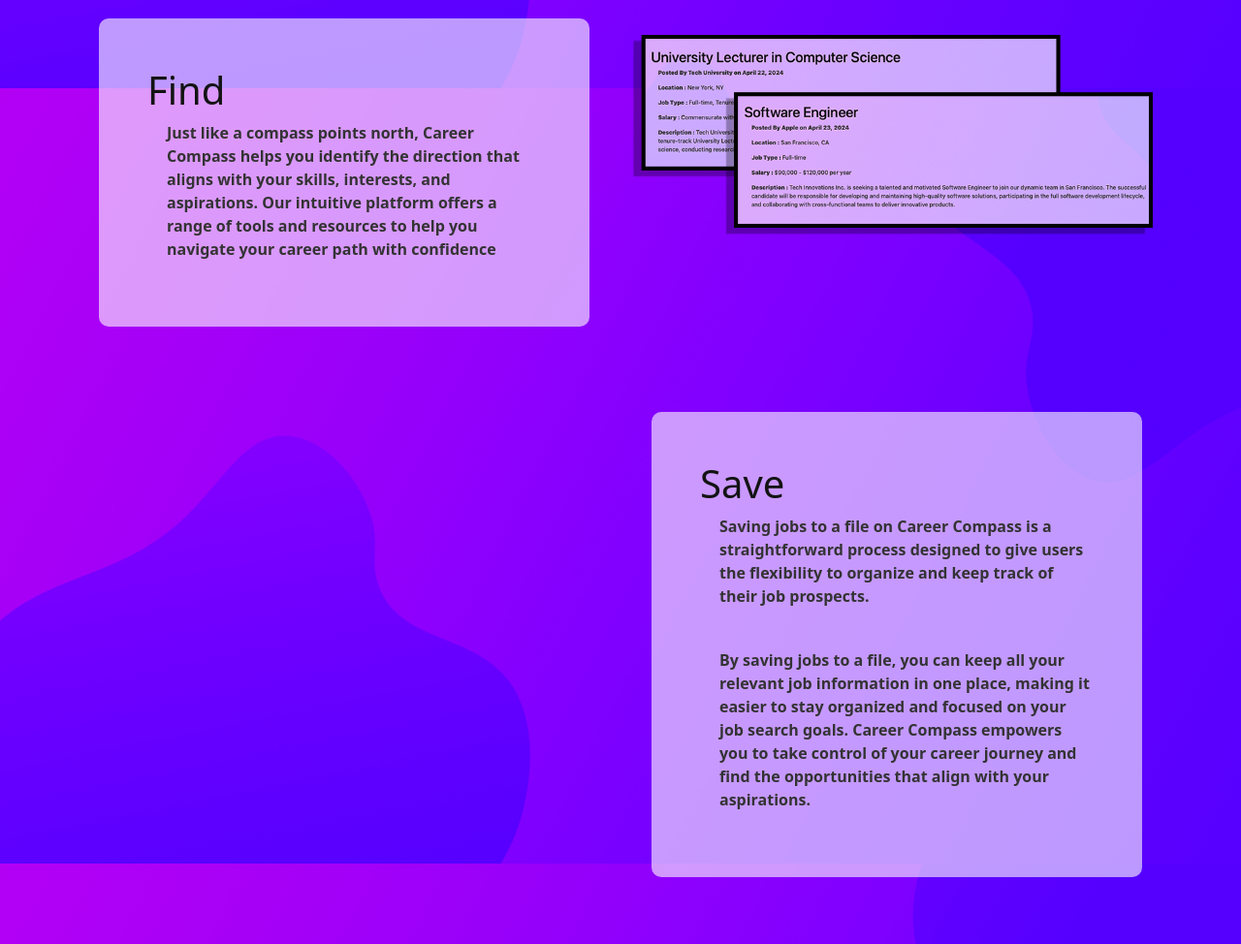
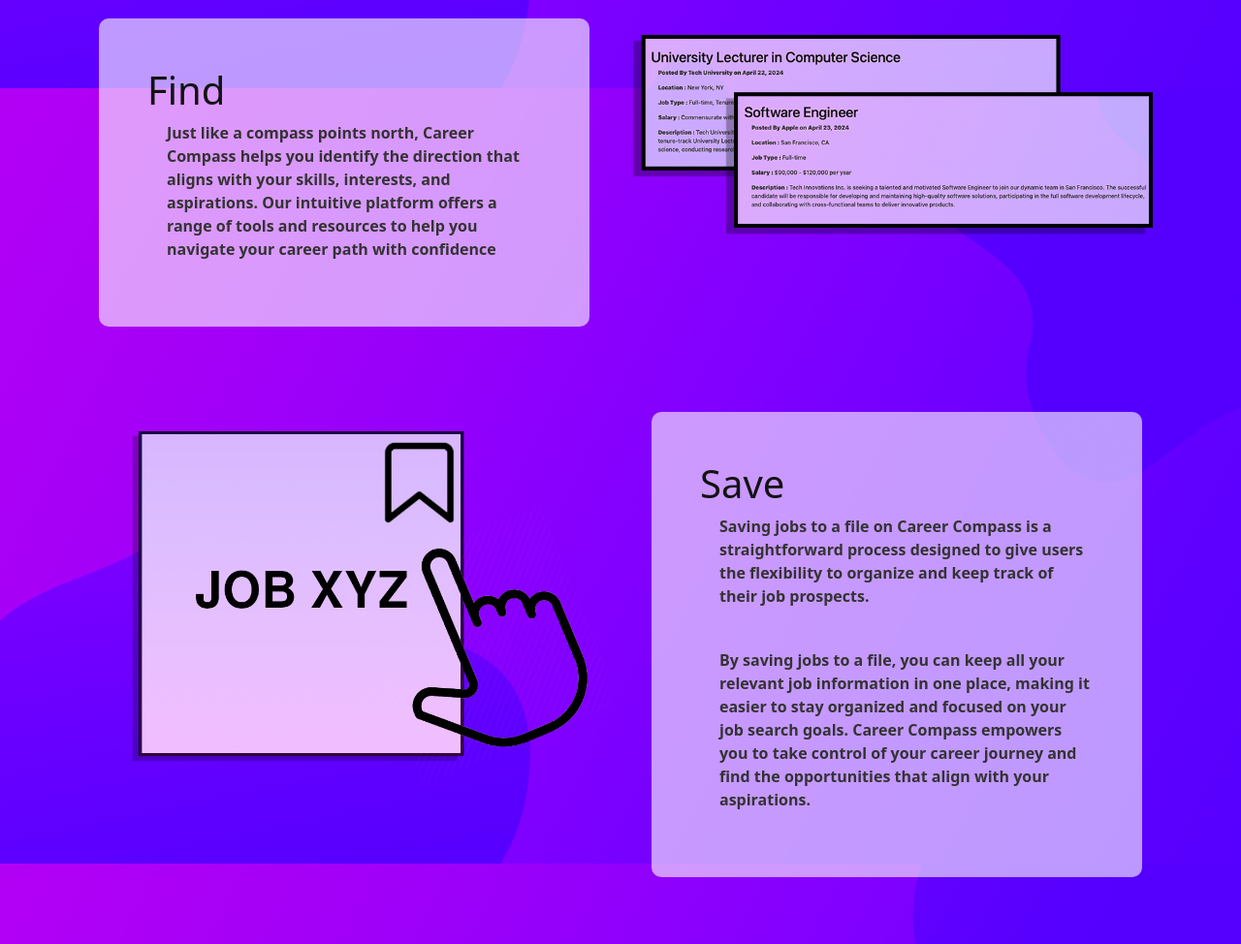
Before and after one commit to saundlj/AgileWebProj, a Flask app: page /home in a window 1280 px wide; the page is wider, and only the part inside the window is pictured. Shown: the part 709-1683 px from the top of that part at 97% size. Run offline with Flask 3, Linux system fonts and the light colour scheme.

Commit message:
Added the saving img to the home page.

```diff
--- a/app/templates/home.html
+++ b/app/templates/home.html
@@ -19,7 +19,7 @@
     <br>
     <div class="row gy-5">
         <div class="col-md-6">
-            <img src="" class="img-fluid" alt="">
+            <img src="../static/Saving.png" class="img-fluid" alt="">
         </div>
         <div class="col-md-6">
             <div class="feedBox">
```
Also changed, not shown: app/static/Saving.png (added).
